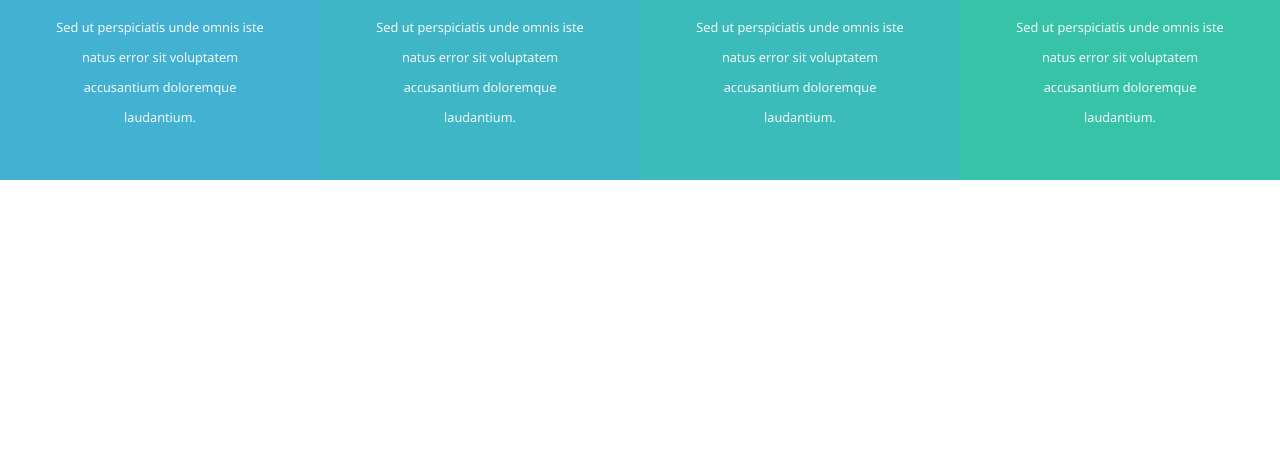
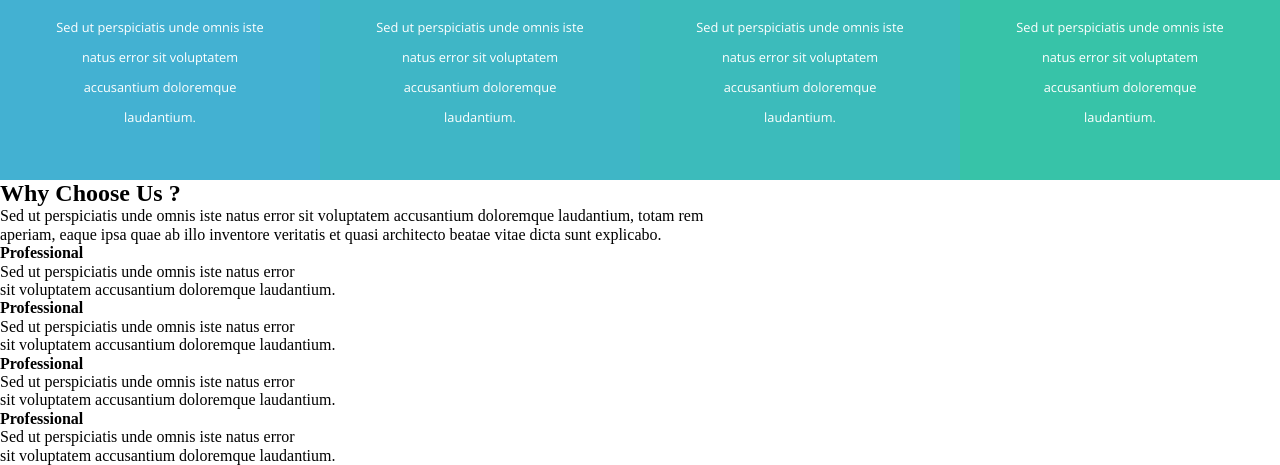
Before and after one commit to evsik/Medical-Landing, a plain HTML site: page index.html in a window 1280 px wide. Shown: the part 817-1282 px from the top of the page. Before the commit the page ends 997 px from the top, so only its background shows below. Drawn offline with nearby package versions, Linux system fonts and the light colour scheme.

Commit message:
added about us block structure

```diff
--- a/index.html
+++ b/index.html
@@ -136,7 +136,8 @@
                     Best Treatment
                 </h3>
                 <p class="pluses-article-text">
-                    Sed ut&nbsp;perspiciatis unde omnis iste natus error sit voluptatem accusantium doloremque laudantium.
+                    Sed ut&nbsp;perspiciatis unde omnis iste natus error sit voluptatem accusantium doloremque
+                    laudantium.
                 </p>
             </article>
             <article class="pluses-article">
@@ -145,7 +146,8 @@
                     Emergency Help
                 </h3>
                 <p class="pluses-article-text">
-                    Sed ut&nbsp;perspiciatis unde omnis iste natus error sit voluptatem accusantium doloremque laudantium.
+                    Sed ut&nbsp;perspiciatis unde omnis iste natus error sit voluptatem accusantium doloremque
+                    laudantium.
                 </p>
             </article>
             <article class="pluses-article">
@@ -154,7 +156,8 @@
                     Medical Staff
                 </h3>
                 <p class="pluses-article-text">
-                    Sed ut&nbsp;perspiciatis unde omnis iste natus error sit voluptatem accusantium doloremque laudantium.
+                    Sed ut&nbsp;perspiciatis unde omnis iste natus error sit voluptatem accusantium doloremque
+                    laudantium.
                 </p>
             </article>
             <article class="pluses-article">
@@ -163,10 +166,68 @@
                     Qualified Doctors
                 </h3>
                 <p class="pluses-article-text">
-                    Sed ut&nbsp;perspiciatis unde omnis iste natus error sit voluptatem accusantium doloremque laudantium.
+                    Sed ut&nbsp;perspiciatis unde omnis iste natus error sit voluptatem accusantium doloremque
+                    laudantium.
                 </p>
             </article>
         </div>
+        <section class="about-us-block">
+            <h2 class="about-us-block-head">
+                Why Choose Us ?
+            </h2>
+            <p class="about-us-block-text">
+                Sed ut&nbsp;perspiciatis unde omnis iste natus error sit voluptatem accusantium doloremque laudantium,
+                totam rem <br>
+                aperiam, eaque ipsa quae ab&nbsp;illo inventore veritatis et&nbsp;quasi architecto beatae
+                vitae dicta sunt explicabo.
+            </p>
+            <div class="about-us-wrapper">
+                <article class="about-us-article">
+                    <h4 class="about-us-article-head">
+                        Professional
+                    </h4>
+                    <p class="about-us-article-text">
+                        Sed ut&nbsp;perspiciatis unde omnis iste natus error
+                        <br>
+                        sit voluptatem accusantium doloremque
+                        laudantium.
+                    </p>
+                </article>
+                <article class="about-us-article">
+                    <h4 class="about-us-article-head">
+                        Professional
+                    </h4>
+                    <p class="about-us-article-text">
+                        Sed ut&nbsp;perspiciatis unde omnis iste natus error
+                        <br>
+                        sit voluptatem accusantium doloremque
+                        laudantium.
+                    </p>
+                </article>
+                <article class="about-us-article">
+                    <h4 class="about-us-article-head">
+                        Professional
+                    </h4>
+                    <p class="about-us-article-text">
+                        Sed ut&nbsp;perspiciatis unde omnis iste natus error
+                        <br>
+                        sit voluptatem accusantium doloremque
+                        laudantium.
+                    </p>
+                </article>
+                <article class="about-us-article">
+                    <h4 class="about-us-article-head">
+                        Professional
+                    </h4>
+                    <p class="about-us-article-text">
+                        Sed ut&nbsp;perspiciatis unde omnis iste natus error
+                        <br>
+                        sit voluptatem accusantium doloremque
+                        laudantium.
+                    </p>
+                </article>
+            </div>
+        </section>
     </main>
 </div>
 </body>
```
